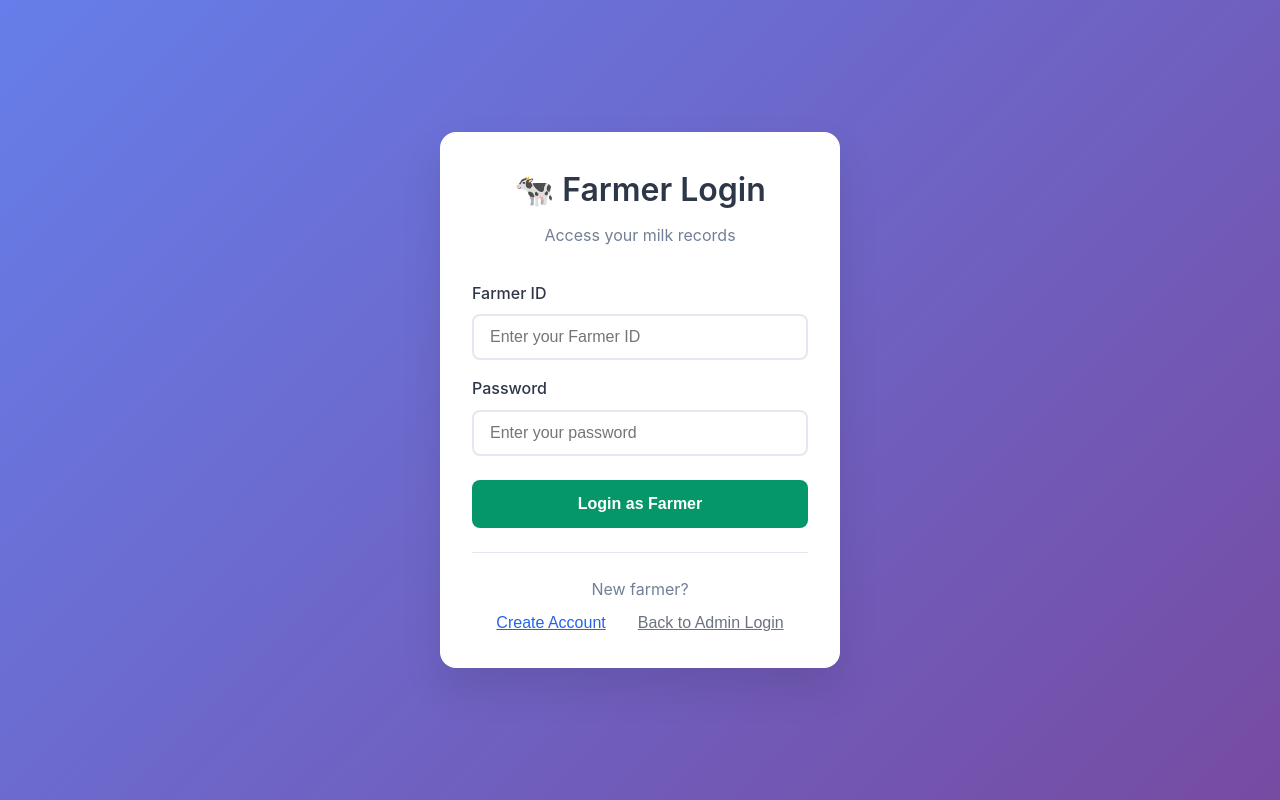
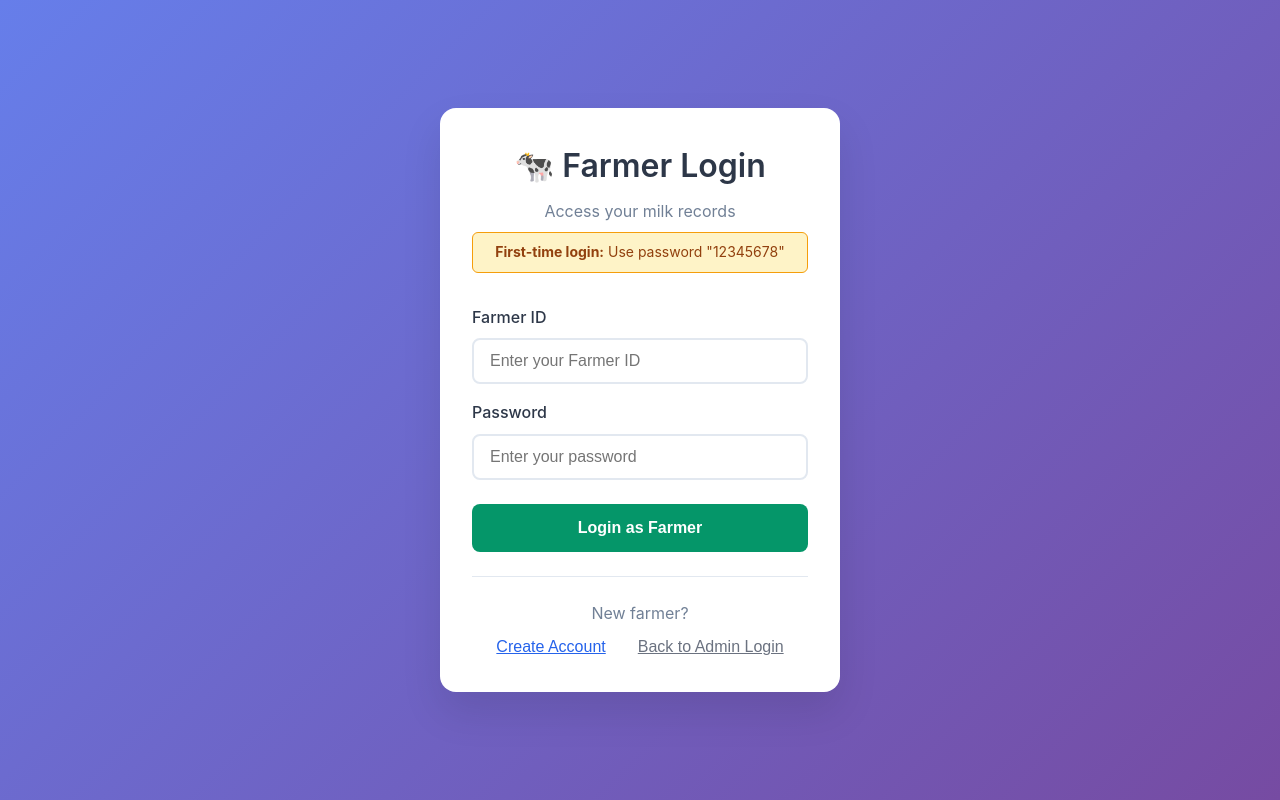
Before and after one commit to shreyasbagave/Dairy, a React (Vite) app in the folder frontend/: page /farmer/login in a window 1280 px wide. Built offline with nearby package versions, Linux system fonts and the light colour scheme.

Commit message:
Farmer Implementation

```diff
--- a/frontend/src/pages/FarmerLoginPage.jsx
+++ b/frontend/src/pages/FarmerLoginPage.jsx
@@ -95,6 +95,17 @@ function FarmerLoginPage() {
           }}>
             Access your milk records
           </p>
+          <div style={{
+            marginTop: '8px',
+            padding: '8px 12px',
+            backgroundColor: '#fef3c7',
+            border: '1px solid #f59e0b',
+            borderRadius: '6px',
+            fontSize: 'clamp(0.75rem, 2vw, 0.875rem)',
+            color: '#92400e'
+          }}>
+            <strong>First-time login:</strong> Use password "12345678"
+          </div>
         </div>
 
         <form onSubmit={handleSubmit} style={{
```
Also changed, not shown: 1 other file (tests, documents, lock files or other folders).
